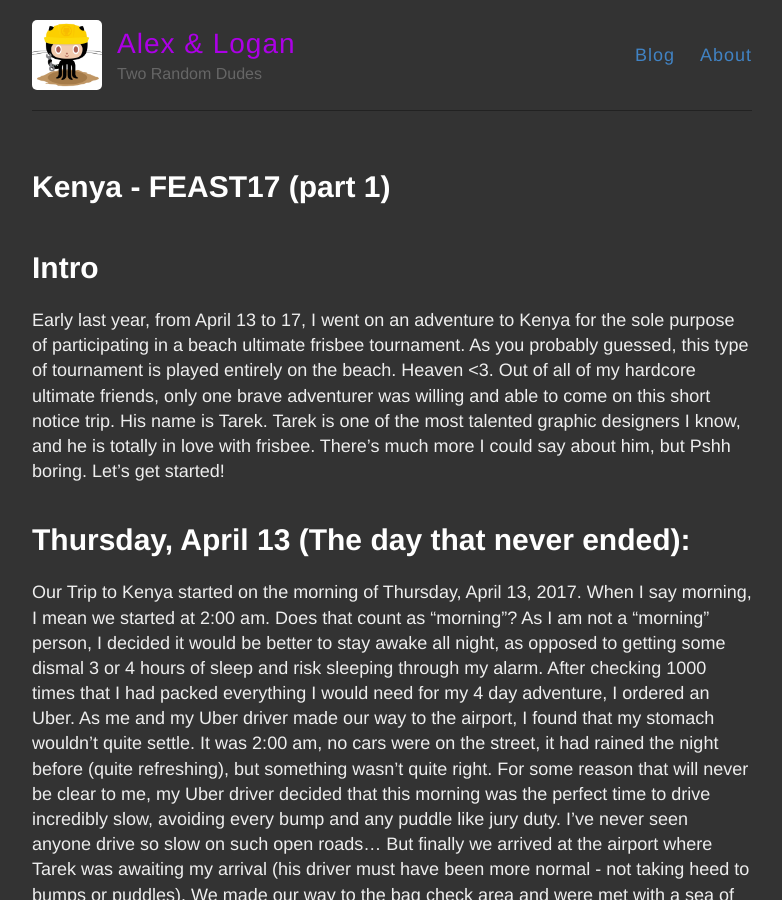
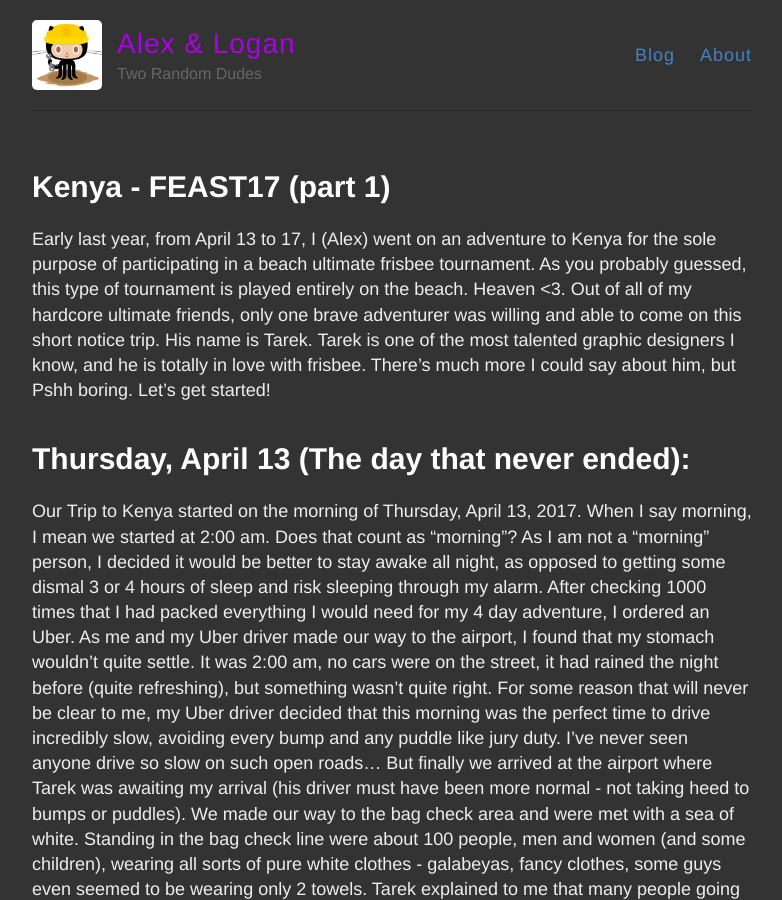
Before and after one commit to hencefarthing/hencefarthing.github.io, a Jekyll site: the page built from _posts/2018-01-27-Kenya-FEAST17-p1.md, in a window 1280 px wide and 900 px high. Shown: the whole window, without its empty margins (248-1030 px from the left). Built offline with Jekyll 4.4.1, drawn with Linux system fonts in a browser that asks for light colours.

Commit message:
fixing intro / added my name

```diff
--- a/_posts/2018-01-27-Kenya-FEAST17-p1.md
+++ b/_posts/2018-01-27-Kenya-FEAST17-p1.md
@@ -3,9 +3,7 @@ layout: post
 title: Kenya - FEAST17 (part 1)
 ---
 
-# Intro
-
-Early last year, from April 13 to 17, I went on an adventure to Kenya for the sole purpose of participating in a beach ultimate frisbee tournament. As you probably guessed, this type of tournament is played entirely on the beach. Heaven <3. Out of all of my hardcore ultimate friends, only one brave adventurer was willing and able to come on this short notice trip. His name is Tarek. Tarek is one of the most talented graphic designers I know, and he is totally in love with frisbee. There's much more I could say about him, but Pshh boring. Let’s get started!
+Early last year, from April 13 to 17, I (Alex) went on an adventure to Kenya for the sole purpose of participating in a beach ultimate frisbee tournament. As you probably guessed, this type of tournament is played entirely on the beach. Heaven <3. Out of all of my hardcore ultimate friends, only one brave adventurer was willing and able to come on this short notice trip. His name is Tarek. Tarek is one of the most talented graphic designers I know, and he is totally in love with frisbee. There's much more I could say about him, but Pshh boring. Let’s get started!
 
 # Thursday, April 13 (The day that never ended):
 
```
